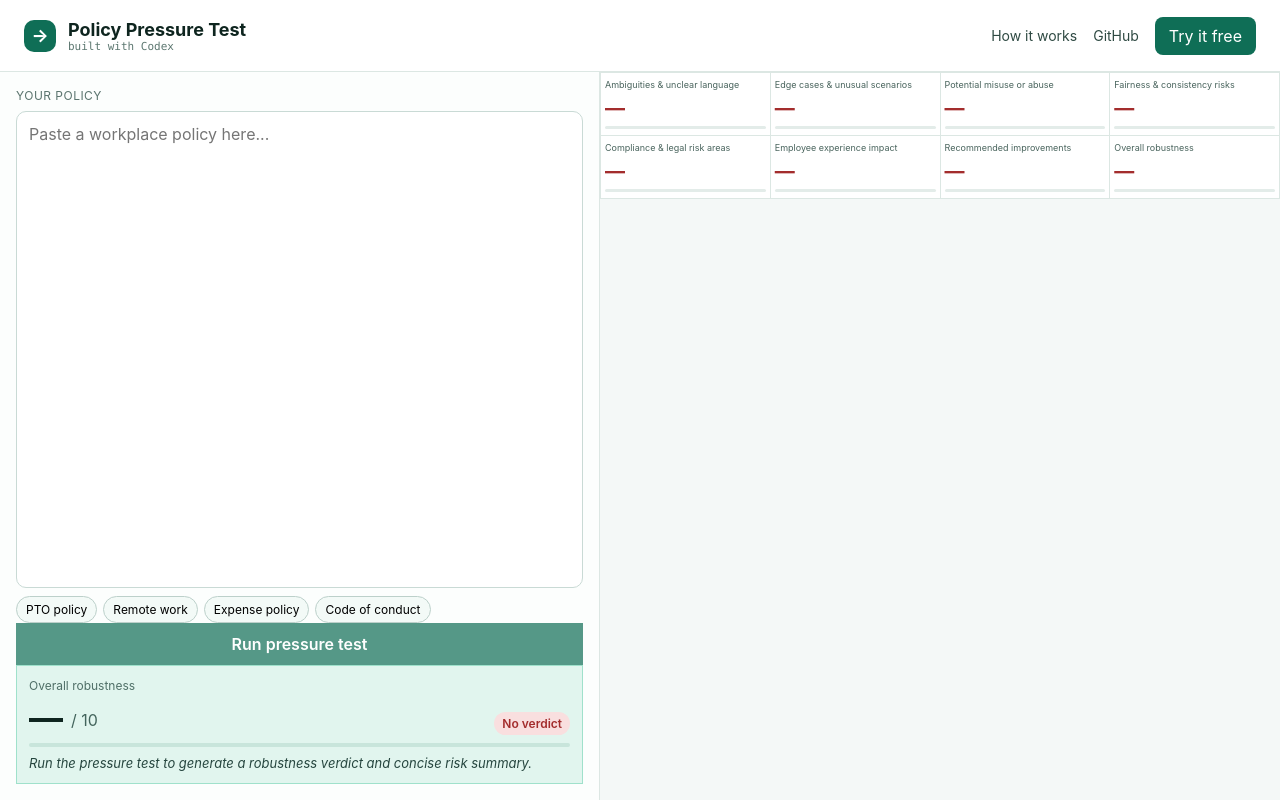
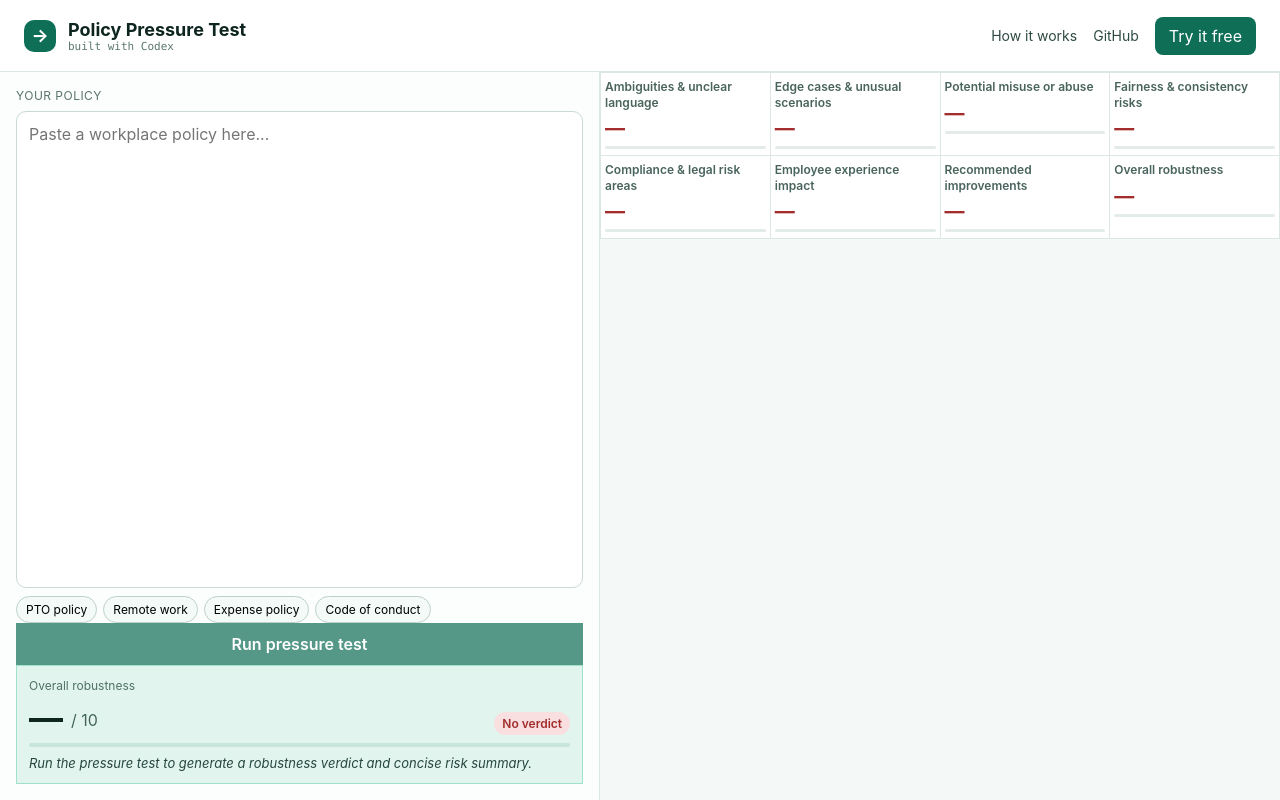
Before and after one commit to benjaparke/policy_pressuretest, a React (Vite) app: page / in a window 1280 px wide. Built offline with nearby package versions, Linux system fonts and the light colour scheme.

Commit message:
Increase category strip label size

```diff
--- a/src/App.module.css
+++ b/src/App.module.css
@@ -59,7 +59,7 @@
 .rightPanel { flex:1; max-width: calc(100% - 320px); display:flex; flex-direction:column; min-width:0; }
 .strip { display:grid; grid-template-columns:repeat(4,1fr); grid-template-rows:repeat(2,1fr); border-bottom:0.5px solid #dce7e3; border-left:0.5px solid #dce7e3; }
 .cell { padding:6px 4px; background:#fff; border-right:0.5px solid #dce7e3; border-top:0.5px solid #dce7e3; }
-.cellLabel { font-size:9px; color:#49645d; margin-bottom:6px; }
+.cellLabel { font-size:12px; font-weight:600; line-height:1.3; color:#49645d; margin-bottom:6px; }
 .cellScore { font-size:20px; font-weight:700; }
 .cellBarTrack { height:3px; background:#e3ece9; border-radius:3px; margin-top:6px; }
 .cellBarFill { height:100%; }
```
